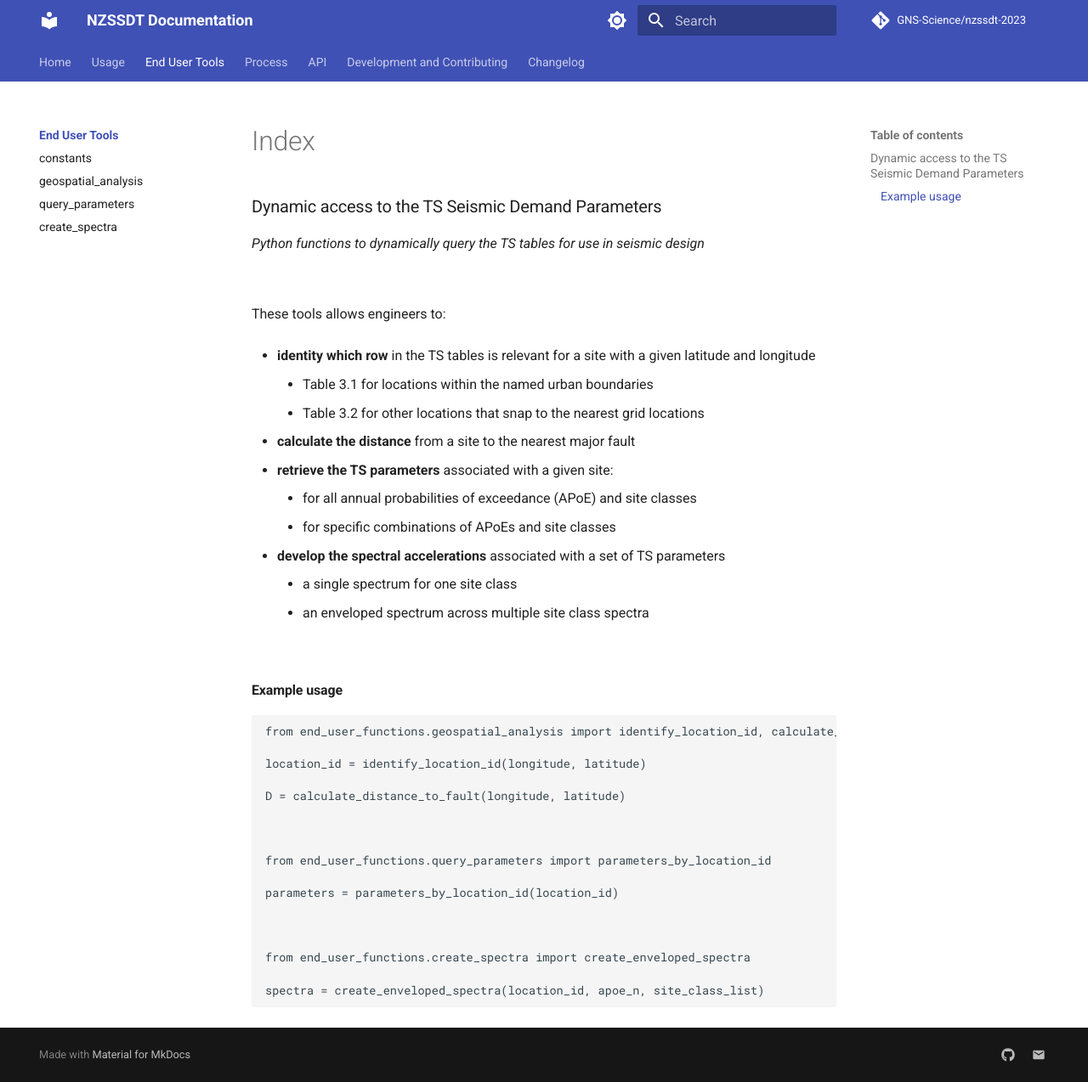
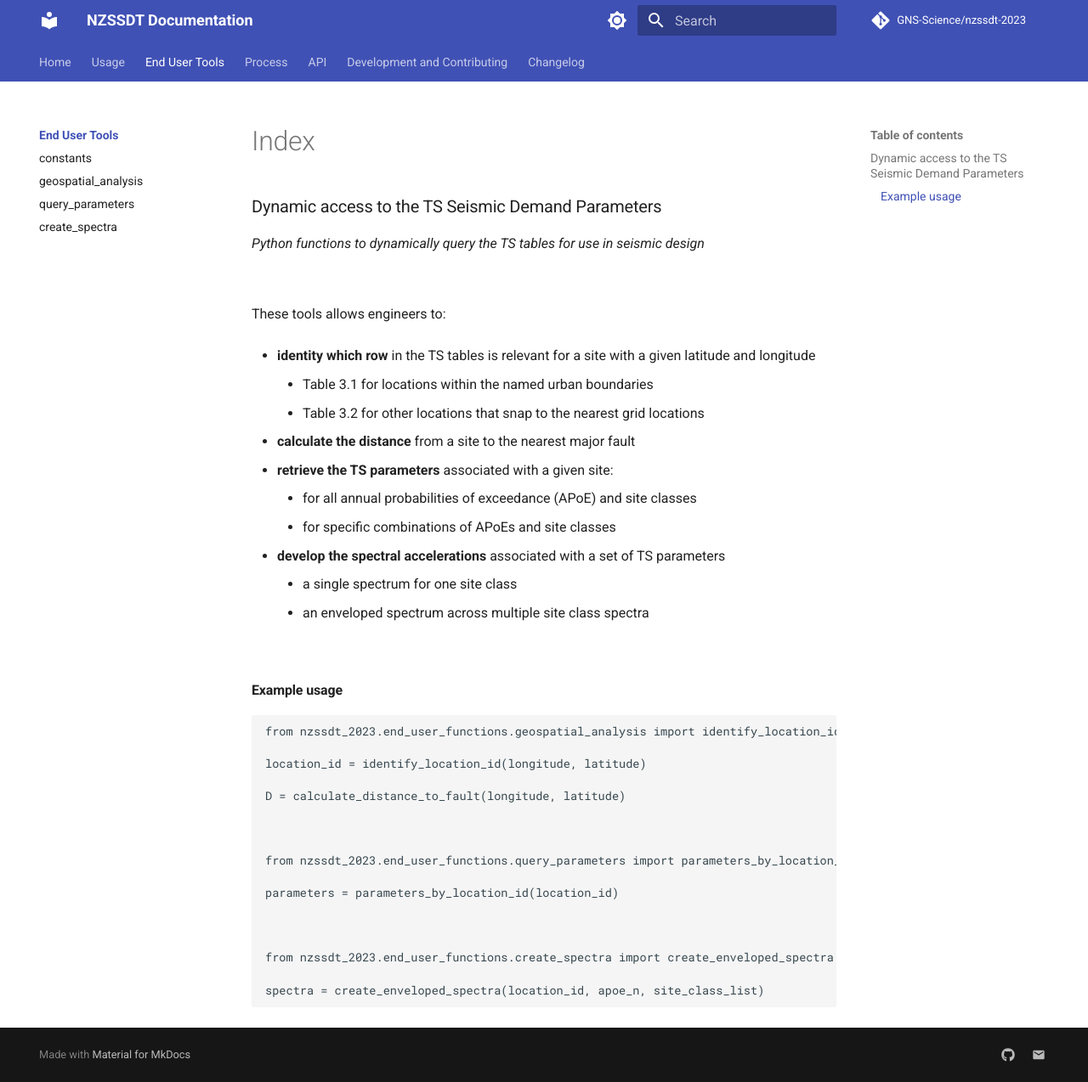
Before and after one commit to GNS-Science/TS1170.5-SDP, an MkDocs documentation site: the page built from docs/end_user_functions/index.md, in a window 1280 px wide and 1274 px high. Shown: the whole window at 85% size. Built offline with MkDocs 1.6.1 and Material for MkDocs 9.7.7, drawn with Linux system fonts in a browser that asks for light colours; comment, search, counter and statistics services are not loaded.

Commit message:
include full import path for end_user_functions documentation

```diff
--- a/docs/end_user_functions/index.md
+++ b/docs/end_user_functions/index.md
@@ -24,7 +24,7 @@ These tools allows engineers to:
 
 ### Example usage
 
-	from end_user_functions.geospatial_analysis import identify_location_id, calculate_distance_to_fault
+	from nzssdt_2023.end_user_functions.geospatial_analysis import identify_location_id, calculate_distance_to_fault
 
 	location_id = identify_location_id(longitude, latitude)
 
@@ -32,12 +32,12 @@ These tools allows engineers to:
 
 
 
-	from end_user_functions.query_parameters import parameters_by_location_id
+	from nzssdt_2023.end_user_functions.query_parameters import parameters_by_location_id
 
 	parameters = parameters_by_location_id(location_id)
 
 
 
-	from end_user_functions.create_spectra import create_enveloped_spectra
+	from nzssdt_2023.end_user_functions.create_spectra import create_enveloped_spectra
 
 	spectra = create_enveloped_spectra(location_id, apoe_n, site_class_list)
```
